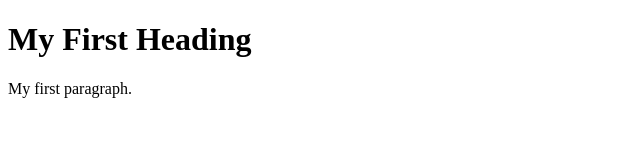
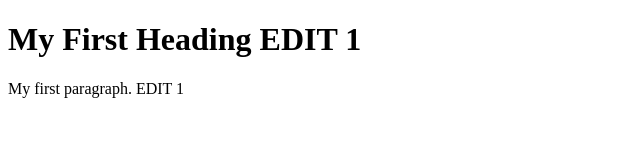
Before and after one commit to pakdanan/my-static-web, a plain HTML site: page index.htm in a window 1280 px wide. Shown: the whole page, without its empty margins (0-640 px from the left). Drawn offline with Linux system fonts and the light colour scheme.

Commit message:
my first commit

```diff
--- a/index.htm
+++ b/index.htm
@@ -1,9 +1,11 @@
 <!DOCTYPE html>
 <html>
+
 <body>
 
-<h1>My First Heading</h1>
-<p>My first paragraph.</p>
+    <h1>My First Heading EDIT 1</h1>
+    <p>My first paragraph. EDIT 1</p>
 
 </body>
+
 </html>
```
